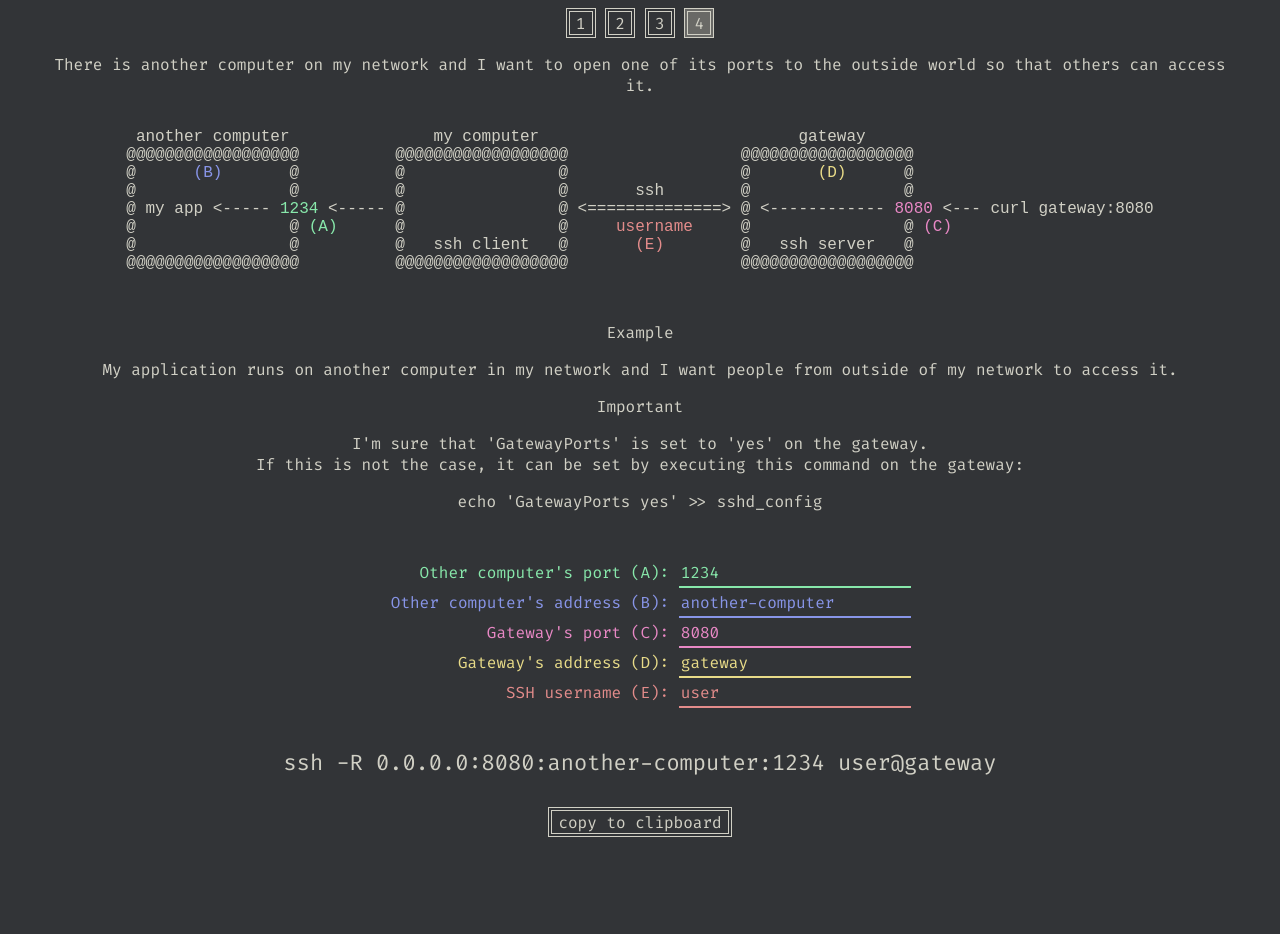
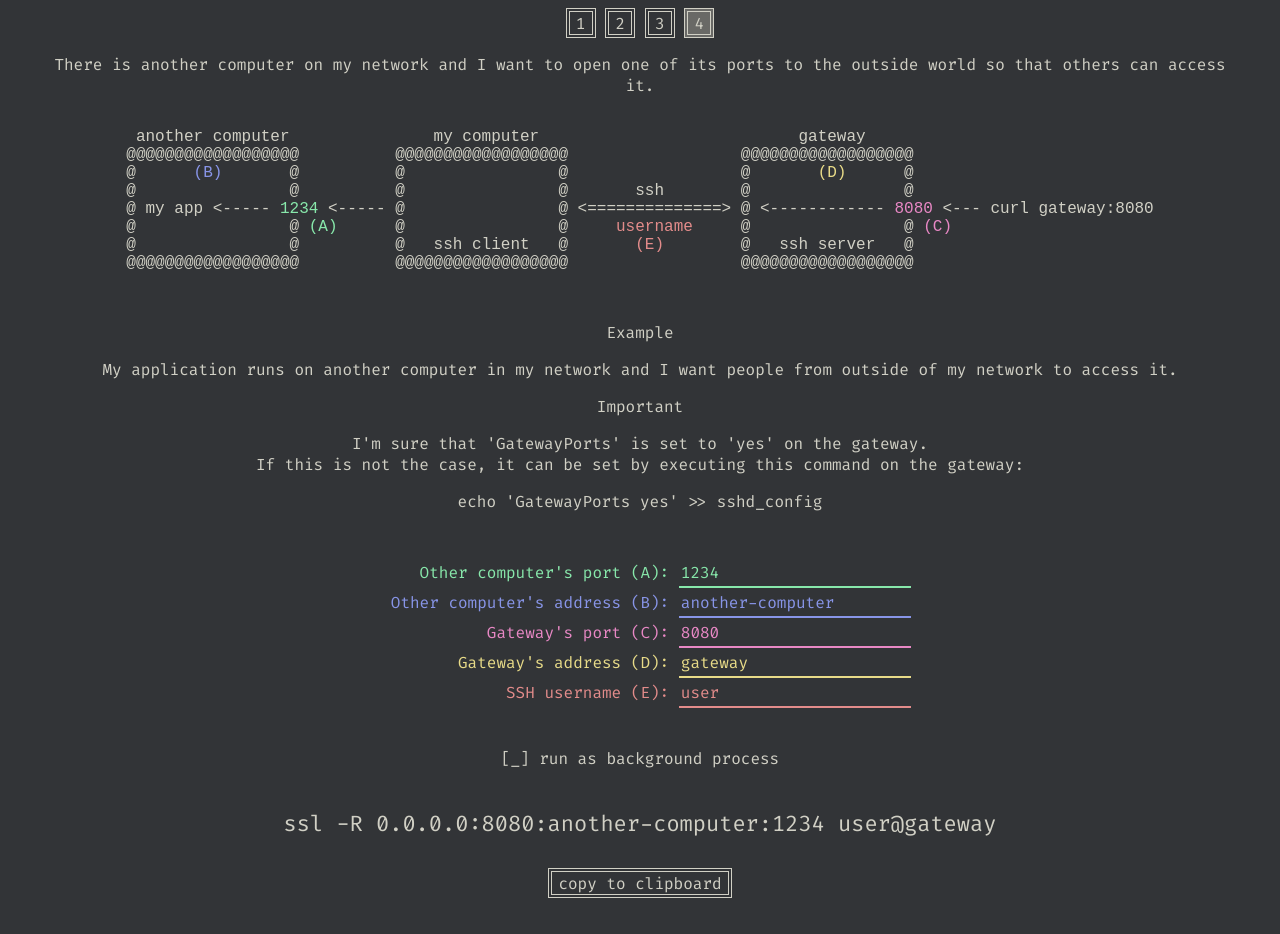
Before and after one commit to BarbieCue/ssh-wtf-web, a plain HTML site: page scenario4.html in a window 1280 px wide. Before the commit the page ends 875 px from the top, so only its background shows below. Drawn offline with Linux system fonts and the light colour scheme.

Commit message:
Add "run as background process"

```diff
--- a/scenario4.html
+++ b/scenario4.html
@@ -82,6 +82,15 @@
                 </div>
             </div>
 
+            <div class="misc">
+                <label id="background-wrapper">
+                    <input id="background-checkbox" type="checkbox" />
+                    <span class="on">[x]</span>
+                    <span class="off">[_]</span>
+                </label>
+                <label >run as background process</label>
+            </div>
+
             <div>
                 <label id="result"></label>
             </div>
@@ -97,17 +106,26 @@
             const gwport = document.getElementById('gwport');
             const gwaddr = document.getElementById('gwaddr');
             const username = document.getElementById('username');
-
+            const backgroundCheckbox = document.getElementById('background-checkbox');
             const result = document.getElementById('result');
 
-            function concatResult() {
-                return `ssh -R 0.0.0.0:${gwport.value}:${otheraddr.value}:${otherport.value} ${username.value}@${gwaddr.value}`;
+            const ssl="ssl -R ";
+
+            function concatInputs() {
+                return `0.0.0.0:${gwport.value}:${otheraddr.value}:${otherport.value} ${username.value}@${gwaddr.value}`;
             }
 
-            result.innerText = concatResult()
+            result.innerText = `${ssl}${background()}${concatInputs()}`
 
             const inputHandler = function() {
-                result.innerText = concatResult();
+                result.innerText = `${ssl}${background()}${concatInputs()}`
+            }
+
+            function background() {
+                if (backgroundCheckbox.checked)
+                    return "-f -N ";
+                else
+                    return "";
             }
 
             otherport.addEventListener('input', inputHandler);
@@ -115,6 +133,7 @@
             gwport.addEventListener('input', inputHandler);
             gwaddr.addEventListener('input', inputHandler);
             username.addEventListener('input', inputHandler);
+            backgroundCheckbox.addEventListener('input', inputHandler);
 
             function copyResultToClipboard() {
                 navigator.clipboard.writeText(result.innerText);
```
